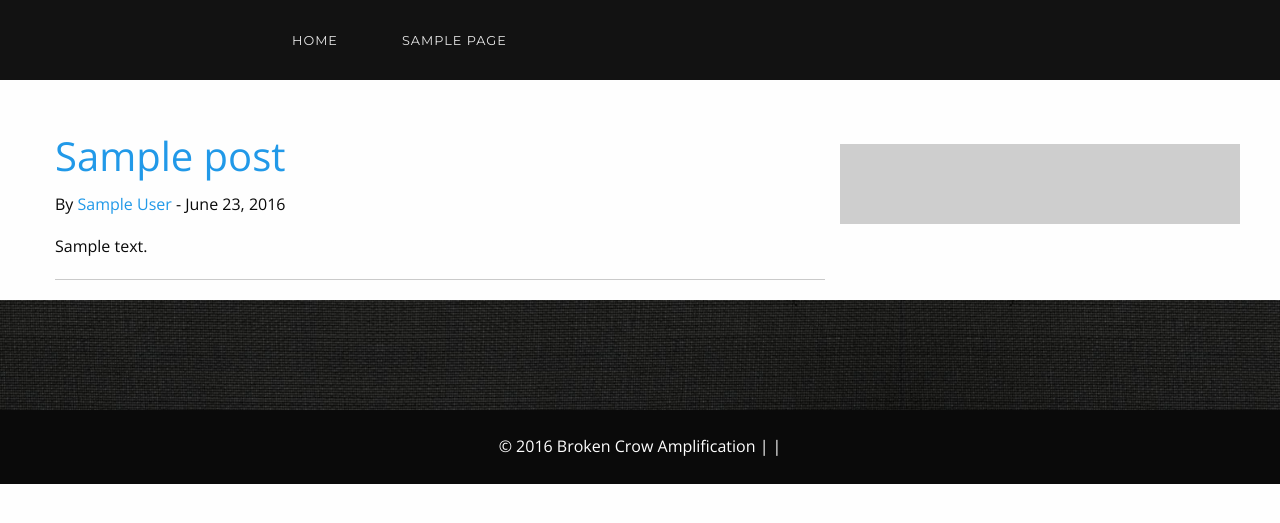
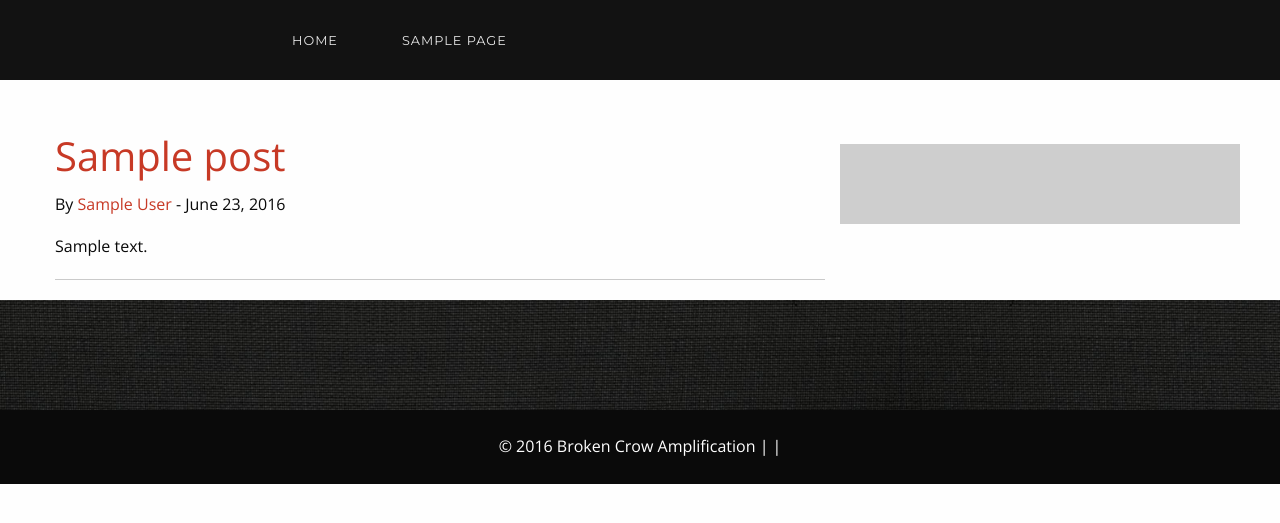
Before and after one commit to jamilynnhall/Broken-Crow-Amps, a WordPress theme: template web/app/themes/Broken-Crow-Amps/index.php in a window 1280 px wide. Shown: the top 523 px of the page. Run offline with PHP 8.4 and a stand-in for WordPress, Linux system fonts and the light colour scheme; the site name, menu and one post (Sample post) are stand-ins, and other content is empty; some libraries are stand-ins or nearby versions.

Commit message:
News Link & Blockquote Styles

```diff
--- a/web/app/themes/Broken-Crow-Amps/assets/scss/global/_settings.scss
+++ b/web/app/themes/Broken-Crow-Amps/assets/scss/global/_settings.scss
@@ -49,13 +49,7 @@ $sans: 'Open Sans', sans-serif;
 $global-font-size: 100%;
 $global-width: rem-calc(1200);
 $global-lineheight: 1.5;
-$foundation-palette: (
-  primary: #2199e8,
-  secondary: #777,
-  success: #3adb76,
-  warning: #ffae00,
-  alert: #ec5840,
-);
+
 $light-gray: #e6e6e6;
 $medium-gray: #cacaca;
 $dark-gray: #8a8a8a;
@@ -65,6 +59,13 @@ $red: #c73925;
 $putty: #cecece;
 $oblack: rgba(0,0,0,0.7);
 $ogray: rgba(154,154,154,0.75);
+$foundation-palette: (
+  primary: $red,
+  secondary: #777,
+  success: #3adb76,
+  warning: #ffae00,
+  alert: #ec5840,
+);
 $body-background: $white;
 $body-font-color: $black;
 $body-font-family: $sans;
@@ -161,7 +162,7 @@ $list-nested-side-margin: 1.25rem;
 $defnlist-margin-bottom: 1rem;
 $defnlist-term-weight: $global-weight-bold;
 $defnlist-term-margin-bottom: 0.3rem;
-$blockquote-color: $dark-gray;
+$blockquote-color: $red;
 $blockquote-padding: rem-calc(9 20 0 19);
 $blockquote-border: 1px solid $medium-gray;
 $cite-font-size: rem-calc(13);
```
Also changed, not shown: web/app/themes/Broken-Crow-Amps/assets/stylesheets/foundation.css, 1 other file.
